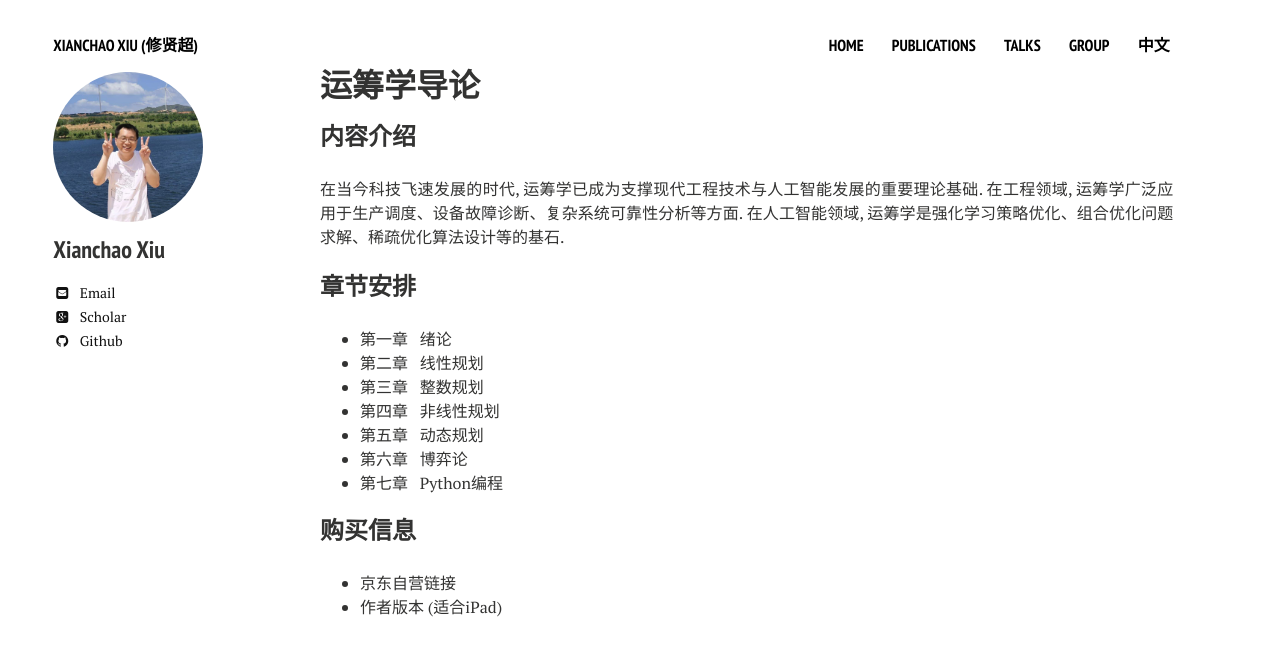
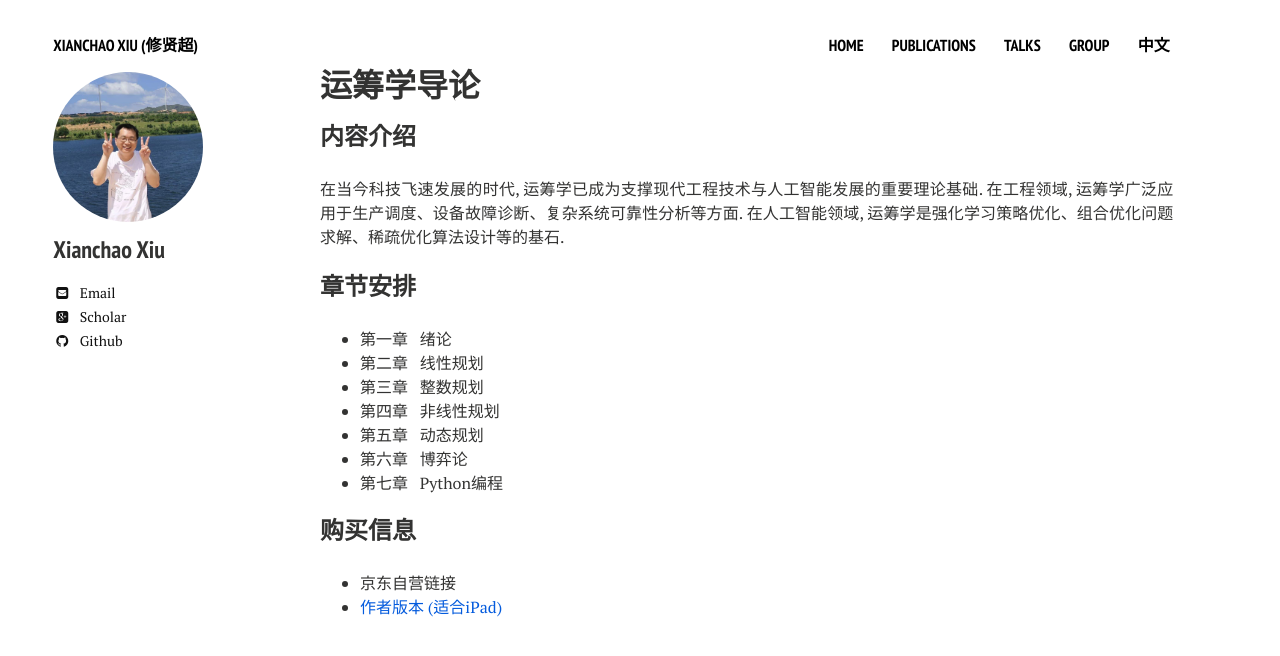
Before and after one commit to xianchaoxiu/xianchaoxiu.github.io, a Jekyll site: the page built from chinese/book/OR/index.md, in a window 1280 px wide. Shown: the top 656 px of the page. Built offline with Jekyll 4.4.1, drawn with Linux system fonts in a browser that asks for light colours; nearby versions of some CDN libraries.

Commit message:
Update index.md

```diff
--- a/chinese/book/OR/index.md
+++ b/chinese/book/OR/index.md
@@ -20,4 +20,4 @@ share: false
 
 ### 购买信息
 * 京东自营链接 <br>
-* 作者版本 (适合iPad)  <br>
+* <a href="../OR/运筹学导论.pdf" class="textlink" target="_blank"> 作者版本 (适合iPad)</a> <br>
```
